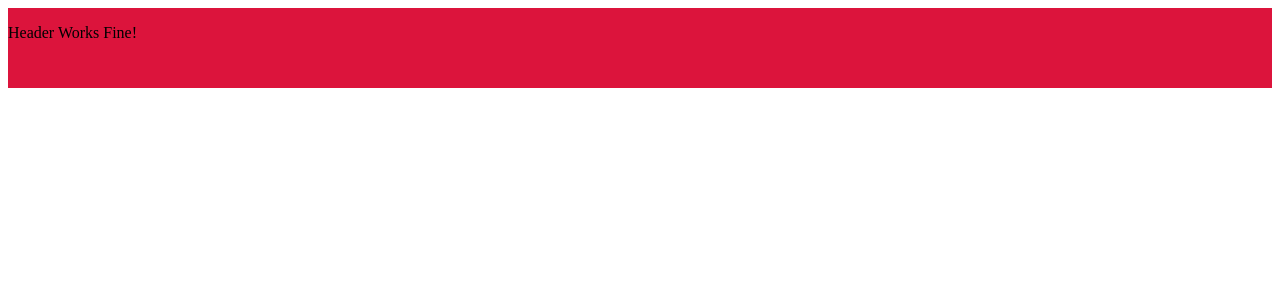
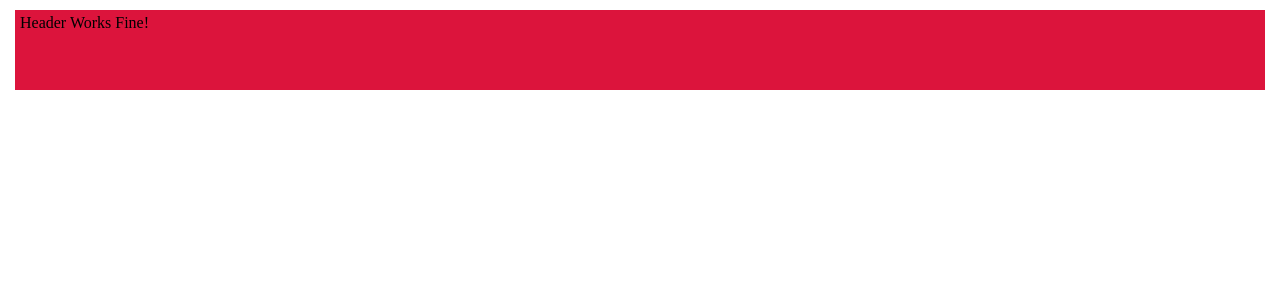
Before and after one commit to disantana/ng-marvel, an Angular app: page / in a window 1280 px wide. Shown: the top 300 px of the page. Built offline with nearby package versions, Linux system fonts and the light colour scheme.

Commit message:
style: Add a reset css

```diff
--- a/src/styles.css
+++ b/src/styles.css
@@ -1 +1,49 @@
 /* You can add global styles to this file, and also import other style files */
+/* http://meyerweb.com/eric/tools/css/reset/
+   v2.0 | 20110126
+   License: none (public domain)
+*/
+
+html, body, div, span, applet, object, iframe,
+h1, h2, h3, h4, h5, h6, p, blockquote, pre,
+a, abbr, acronym, address, big, cite, code,
+del, dfn, em, img, ins, kbd, q, s, samp,
+small, strike, strong, sub, sup, tt, var,
+b, u, i, center,
+dl, dt, dd, ol, ul, li,
+fieldset, form, label, legend,
+table, caption, tbody, tfoot, thead, tr, th, td,
+article, aside, canvas, details, embed,
+figure, figcaption, footer, header, hgroup,
+menu, nav, output, ruby, section, summary,
+time, mark, audio, video {
+  margin: 5px;
+  padding: 0;
+  border: 0;
+  font-size: 100%;
+  font: inherit;
+  vertical-align: baseline;
+}
+/* HTML5 display-role reset for older browsers */
+article, aside, details, figcaption, figure,
+footer, header, hgroup, menu, nav, section {
+  display: block;
+}
+body {
+  line-height: 1;
+}
+ol, ul {
+  list-style: none;
+}
+blockquote, q {
+  quotes: none;
+}
+blockquote:before, blockquote:after,
+q:before, q:after {
+  content: '';
+  content: none;
+}
+table {
+  border-collapse: collapse;
+  border-spacing: 0;
+}
```
